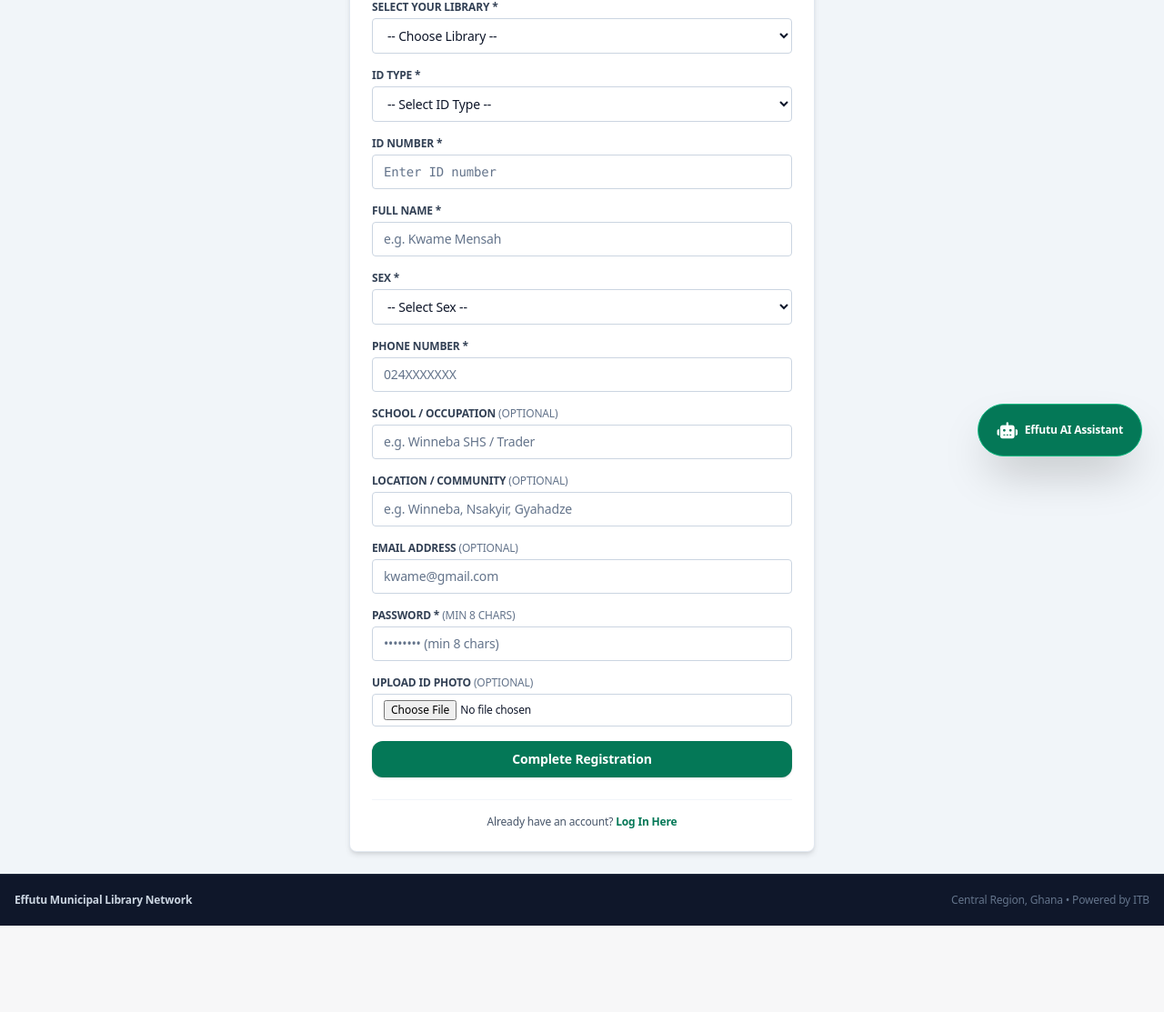
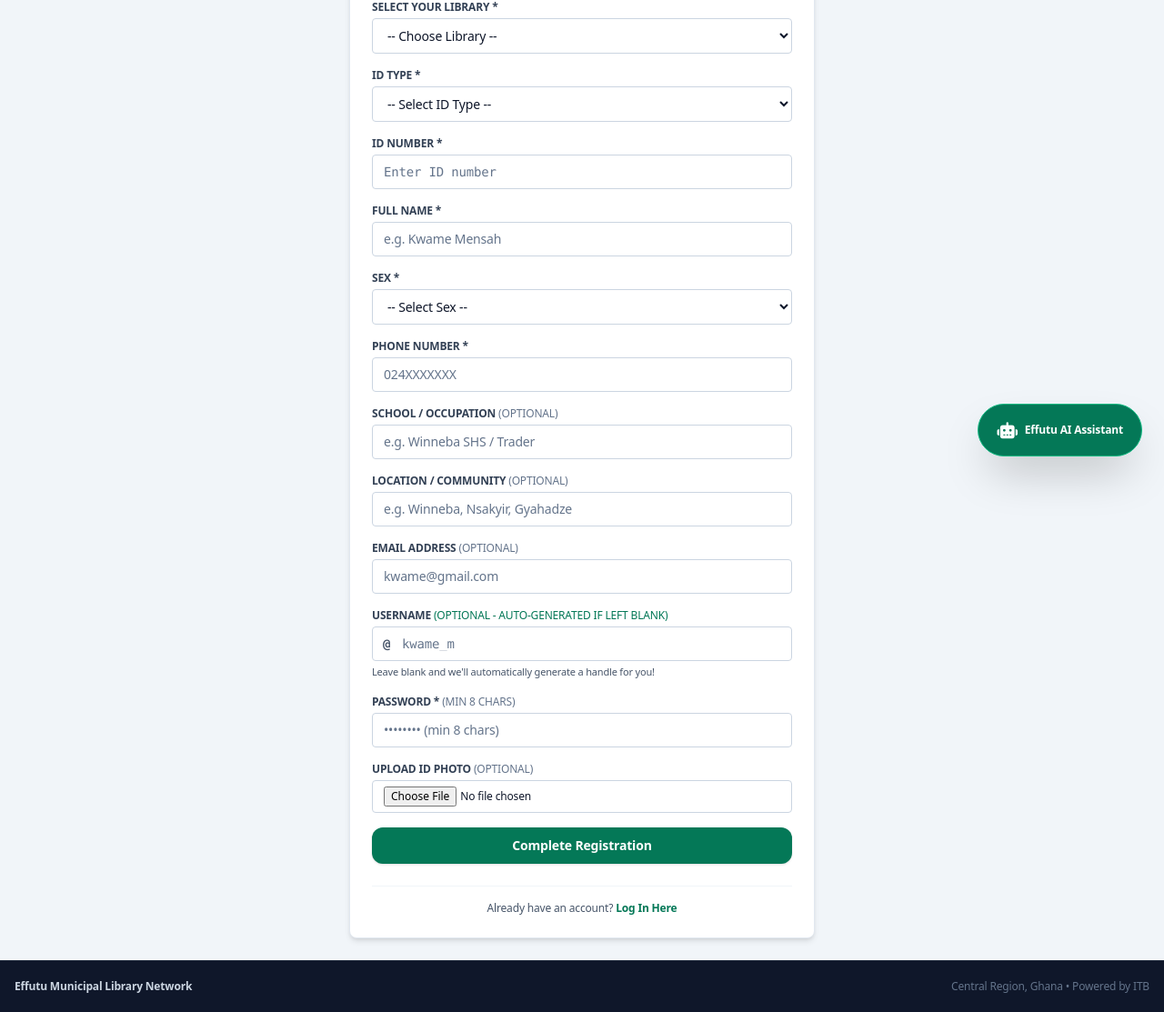
Before and after one commit to FAVOU-R/effutulibrary, a FastAPI app: page /register in a window 1280 px wide. Shown: the part 274-1387 px from the top of the page at 91% size. Before the commit the page ends 1292 px from the top, so only its background shows below. Run offline with FastAPI, Linux system fonts and the light colour scheme; some libraries are stand-ins or nearby versions.

Commit message:
Add files via upload

```diff
--- a/app/main.py
+++ b/app/main.py
@@ -102,6 +102,7 @@ def on_startup():
         "ALTER TABLE users ADD COLUMN IF NOT EXISTS is_physically_verified BOOLEAN DEFAULT FALSE;",
         "ALTER TABLE users ADD COLUMN IF NOT EXISTS failed_login_attempts INTEGER DEFAULT 0;",
         "ALTER TABLE users ADD COLUMN IF NOT EXISTS locked_until TIMESTAMP;",
+        "ALTER TABLE users ADD COLUMN IF NOT EXISTS username VARCHAR(50);",
         "ALTER TABLE reservations ADD COLUMN IF NOT EXISTS reject_reason TEXT;"
     ]
 
--- a/app/templates/auth/register.html
+++ b/app/templates/auth/register.html
@@ -126,6 +126,16 @@
             <input type="email" name="email" placeholder="kwame@gmail.com" value="" class="w-full px-3 py-2 border border-slate-300 rounded focus:ring-2 focus:ring-emerald-500 text-sm">
         </div>
 
+        <!-- 10. USERNAME (Optional - Auto-generated if left blank) -->
+        <div>
+            <label class="block text-xs font-bold text-slate-700 uppercase mb-1">Username <span class="text-emerald-700 font-normal">(Optional - auto-generated if left blank)</span></label>
+            <div class="relative">
+                <span class="absolute inset-y-0 left-0 pl-3 flex items-center text-slate-500 font-mono text-sm font-bold">@</span>
+                <input type="text" name="username" placeholder="kwame_m" class="w-full pl-8 pr-3 py-2 border border-slate-300 rounded focus:ring-2 focus:ring-emerald-500 font-mono text-sm">
+            </div>
+            <p class="text-[11px] text-slate-500 mt-1">Leave blank and we'll automatically generate a handle for you!</p>
+        </div>
+
         <!-- 10. PASSWORD * -->
         <div>
             <label class="block text-xs font-bold text-slate-700 uppercase mb-1">Password * <span class="text-slate-400 font-normal">(Min 8 chars)</span></label>
--- a/app/templates/base.html
+++ b/app/templates/base.html
@@ -47,9 +47,9 @@
                                 {{ current_user.full_name[0] }}
                             </div>
                             <div class="hidden sm:block text-left">
-                                <div class="font-extrabold text-xs text-white leading-tight">Akwaaba, {{ current_user.full_name }}</div>
-                                <span class="text-[11px] text-emerald-300 font-mono font-bold uppercase tracking-wide">
-                                    {{ current_user.role.replace('_', ' ') }}
+                                <div class="font-extrabold text-xs text-white leading-tight">{{ current_user.full_name }}</div>
+                                <span class="text-[11px] text-emerald-300 font-mono font-bold tracking-wide">
+                                    {{ current_user.display_username }} • {{ current_user.role.replace('_', ' ').upper() }}
                                 </span>
                             </div>
                         </div>
```
Also changed, not shown: app/controllers/auth_controller.py (+31 -1 lines), app/models.py (+11 -0 lines).
